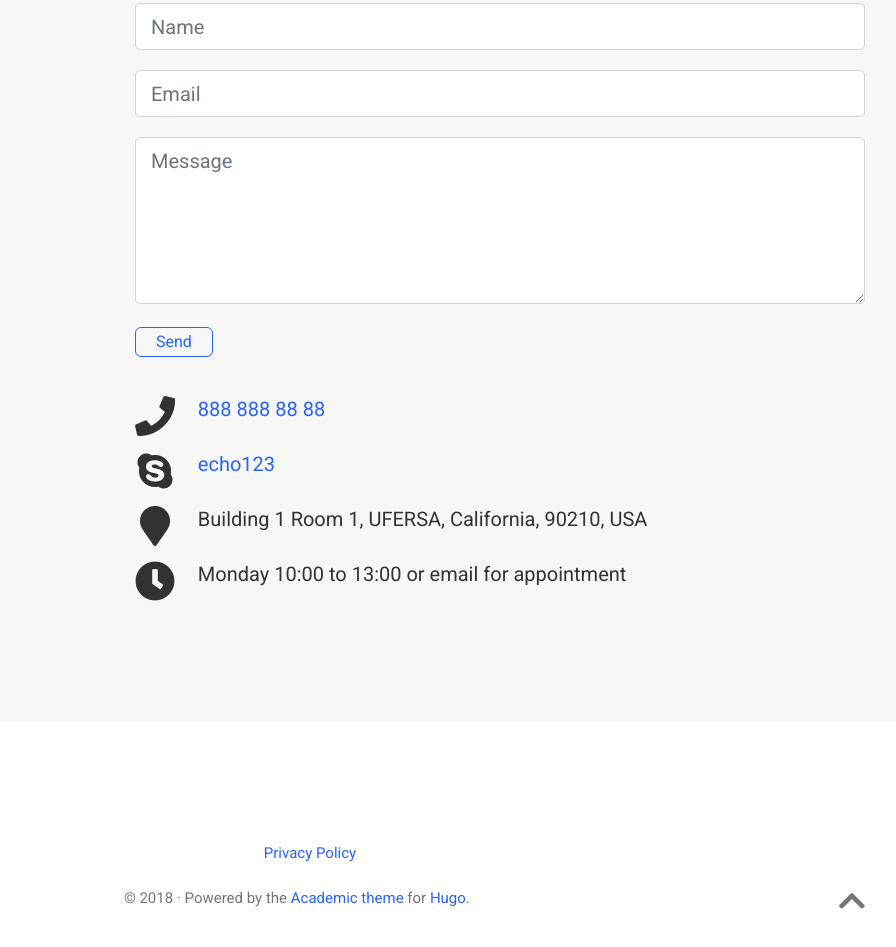
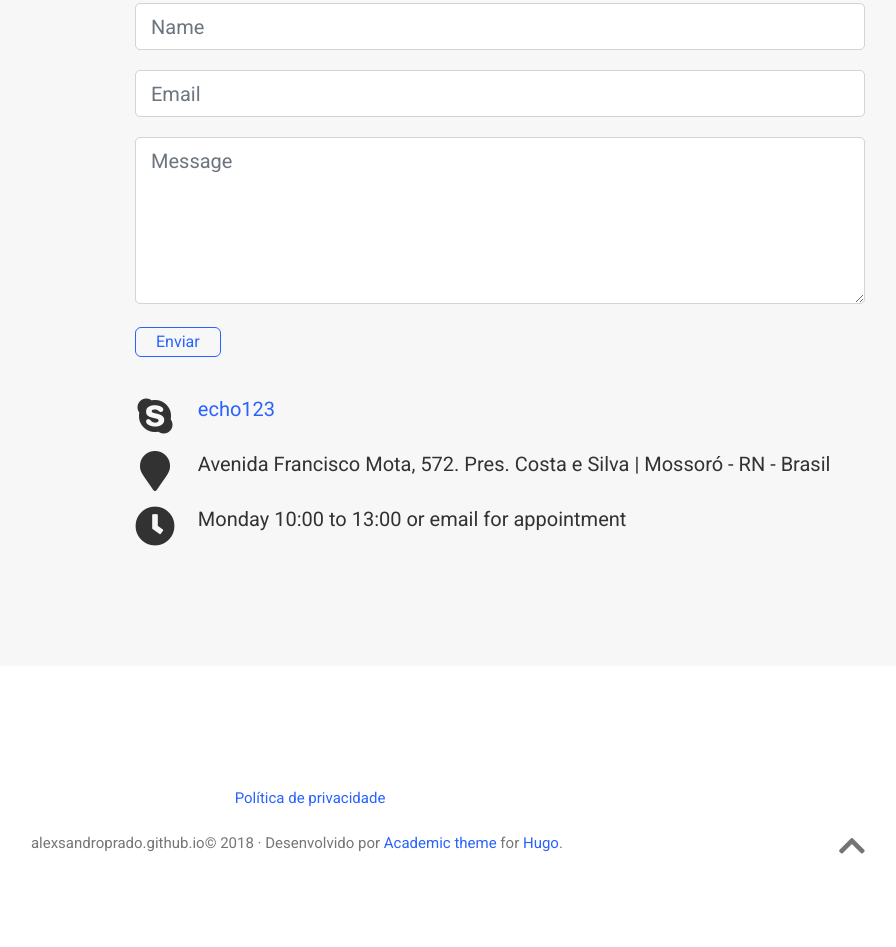
Before and after one commit to alexsandroprado/alexsandroprado.github.io.backup, a plain HTML site: page index.html in a window 1280 px wide. Shown: the part 7064-8011 px from the top of the page, without its empty margins (330-1226 px from the left). After the commit the page ends 7980 px from the top, so only its background shows below. Drawn offline with nearby package versions, Linux system fonts and the light colour scheme; no server answers; some icons are missing.

Commit message:
Add files via upload

```diff
--- a/index.html
+++ b/index.html
@@ -1895,7 +1895,7 @@ This is an R Markdown document. Markdown is a simple formatting syntax for autho
           <label class="sr-only" for="inputMessage">Mensagem</label>
           <textarea name="message" class="form-control" id="inputMessage" rows="5" placeholder="Message" required></textarea>
         </div>
-        <button type="submit" class="btn btn-outline-primary px-3 py-2">Send</button>
+        <button type="submit" class="btn btn-outline-primary px-3 py-2">Enviar</button>
       </form>
     </div>
 
@@ -1909,10 +1909,6 @@ This is an R Markdown document. Markdown is a simple formatting syntax for autho
 
 
 
-      <li>
-        <i class="fa-li fas fa-phone fa-2x" aria-hidden="true"></i>
-        <span id="person-telephone" itemprop="telephone"><a href="tel:888%20888%2088%2088">888 888 88 88</a></span>
-      </li>
 
 
 
@@ -1927,7 +1923,7 @@ This is an R Markdown document. Markdown is a simple formatting syntax for autho
 
       <li>
         <i class="fa-li fas fa-map-marker fa-2x" aria-hidden="true"></i>
-        <span id="person-address" itemprop="address">Building 1 Room 1, UFERSA, California, 90210, USA</span>
+        <span id="person-address" itemprop="address">Avenida Francisco Mota, 572. Pres. Costa e Silva | Mossoró - RN - Brasil</span>
       </li>
 
 
@@ -1955,14 +1951,14 @@ This is an R Markdown document. Markdown is a simple formatting syntax for autho
   <footer class="site-footer">
 
   <p class="powered-by">
-    <a href="/privacy/">Privacy Policy</a>
+    <a href="/privacy/">Política de privacidade</a>
   </p>
 
 
   <p class="powered-by">
-    &copy; 2018 &middot;
-
-    Powered by the
+  <a>alexsandroprado.github.io</a>&copy; 2018 &middot;
+
+    Desenvolvido por
     <a href="https://sourcethemes.com/academic/" target="_blank" rel="noopener">Academic theme</a> for
     <a href="https://gohugo.io" target="_blank" rel="noopener">Hugo</a>.
 
```
